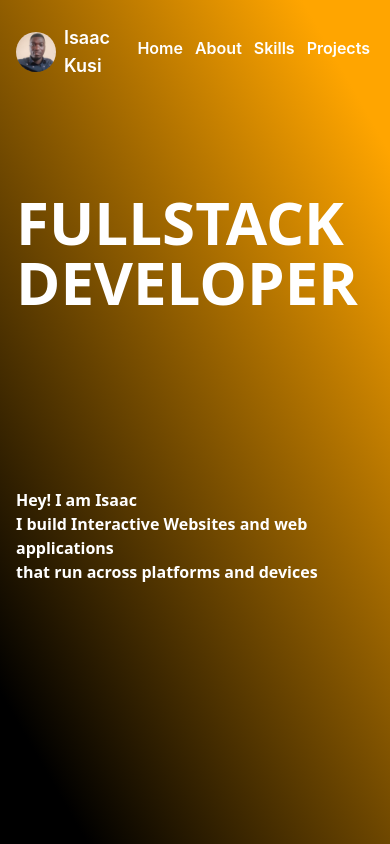
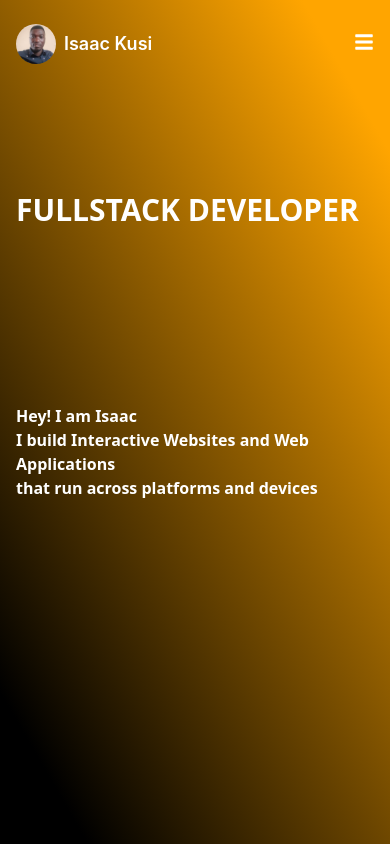
Before and after one commit to IsaacKusi/Portfolio, a React (Create React App) app: page / in a window 390 px wide. Built offline with nearby package versions, Linux system fonts and the light colour scheme.

Commit message:
hamburger

```diff
--- a/src/Components/BodyComponents/Home.js
+++ b/src/Components/BodyComponents/Home.js
@@ -5,10 +5,10 @@ const Home = () => {
     return <>
         <main className='home-animation '>
             <div className="container py-12 ">
-                <p className='text-white text-6xl font-bold mt-36 font-sans'>FULLSTACK DEVELOPER</p>
+                <p className='text-white text-3xl font-bold mt-36 font-sans md:text-4xl lg:text-6xl'>FULLSTACK DEVELOPER</p>
                 <div className='mt-44 text-white font-sans font-semibold'>
                     <p>Hey! I am Isaac</p>
-                    <p>I build Interactive Websites and web applications</p>
+                    <p>I build Interactive Websites and Web Applications</p>
                     <p>that run across platforms and devices</p>
                 </div>
             </div>
--- a/src/Components/BodyComponents/home.css
+++ b/src/Components/BodyComponents/home.css
@@ -82,3 +82,8 @@
       animation-iteration-count:infinite;
 
     }
+
+    .mod-cov{
+        margin-right: -1.3rem;
+
+    }
--- a/src/Components/NavItems/Nav.js
+++ b/src/Components/NavItems/Nav.js
@@ -1,21 +1,35 @@
 import logo from '../images/IKe.jpg'
 import { Link } from 'react-router-dom';
+import { FaBars } from 'react-icons/fa'
+import { useState } from 'react';
+
 
 const Nav = () => {
+    const [showModal, setShowModal] = useState(false)
+
     return <>
-        <main className={`bg-transparent bg-cover bg-center fixed top-5 left-0 right-0 `} >
+        <main className="bg-transparent fixed top-5 left-0 right-0" >
             <div className="container flex justify-between">
                 <div className='flex items-center mt-1'>
                     <img src={logo} alt="" width='40px' height='40px' className='rounded-3xl' />
                     <p className='ml-2 font-semibold text-white text-lg'>Isaac Kusi</p>
                 </div>
-                <div className='flex justify-between items-center font-semibold mt-1 text-white'>
-                  <Link to= '/'> <p className='px-1 h-8 '> Home </p></Link>
-                  <Link to= '/about'> <p className='ml-1 px-1  h-8'> About </p></Link>
-                  <Link to= '/skills'><p className='ml-1 px-1  h-8'> Skills </p></Link>
-                  <Link to= '/projects'><p className='ml-1 px-1  h-8'> Projects </p></Link>
+                <div className=' hidden md:flex md:justify-between md:items-center font-semibold mt-1 text-white '>
+                    <Link to='/'> <p className='px-1 h-8 '> Home </p></Link>
+                    <Link to='/about'> <p className='ml-1 px-1  h-8'> About </p></Link>
+                    <Link to='/skills'><p className='ml-1 px-1  h-8'> Skills </p></Link>
+                    <Link to='/projects'><p className='ml-1 px-1  h-8'> Projects </p></Link>
                 </div>
+                <FaBars className='text-white  font-semibold mt-3 md:hidden text-xl w-15 cursor-pointer' onClick={()=>setShowModal(!showModal)} />
             </div>
+            {showModal && <div className=' container  flex place-content-end' onClick={()=>setShowModal(!showModal)}>
+                <div className=' mod-cov ml-5 font-semibold mt-1 text-white md:hidden text-center'>
+                    <Link to='/'> <p className='px-1 h-8  '> Home </p></Link>
+                    <Link to='/about'> <p className='ml-1 px-1  h-8 '> About </p></Link>
+                    <Link to='/skills'><p className='ml-1 px-1  h-8 '> Skills </p></Link>
+                    <Link to='/projects'><p className='ml-1 px-1  h-8 '> Projects </p></Link>
+                </div>
+            </div>}
         </main>
     </>
 }
```
